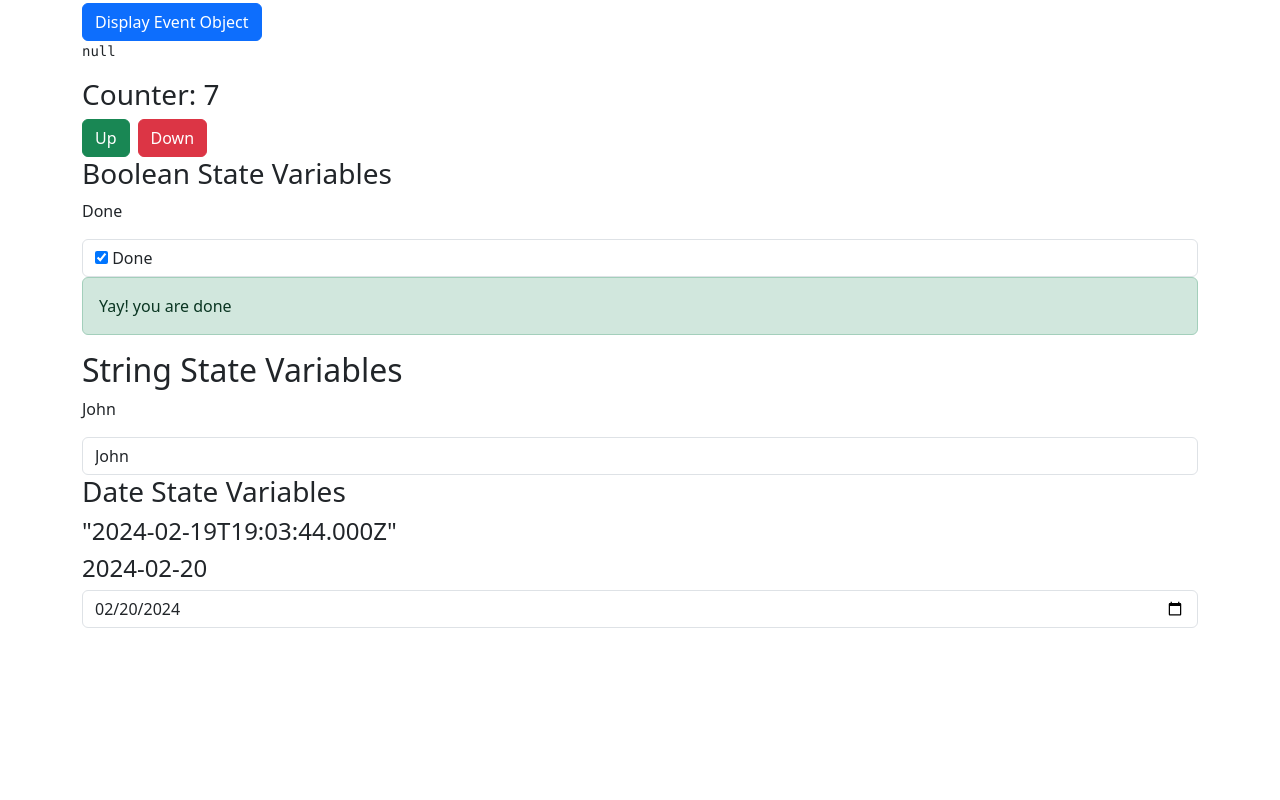
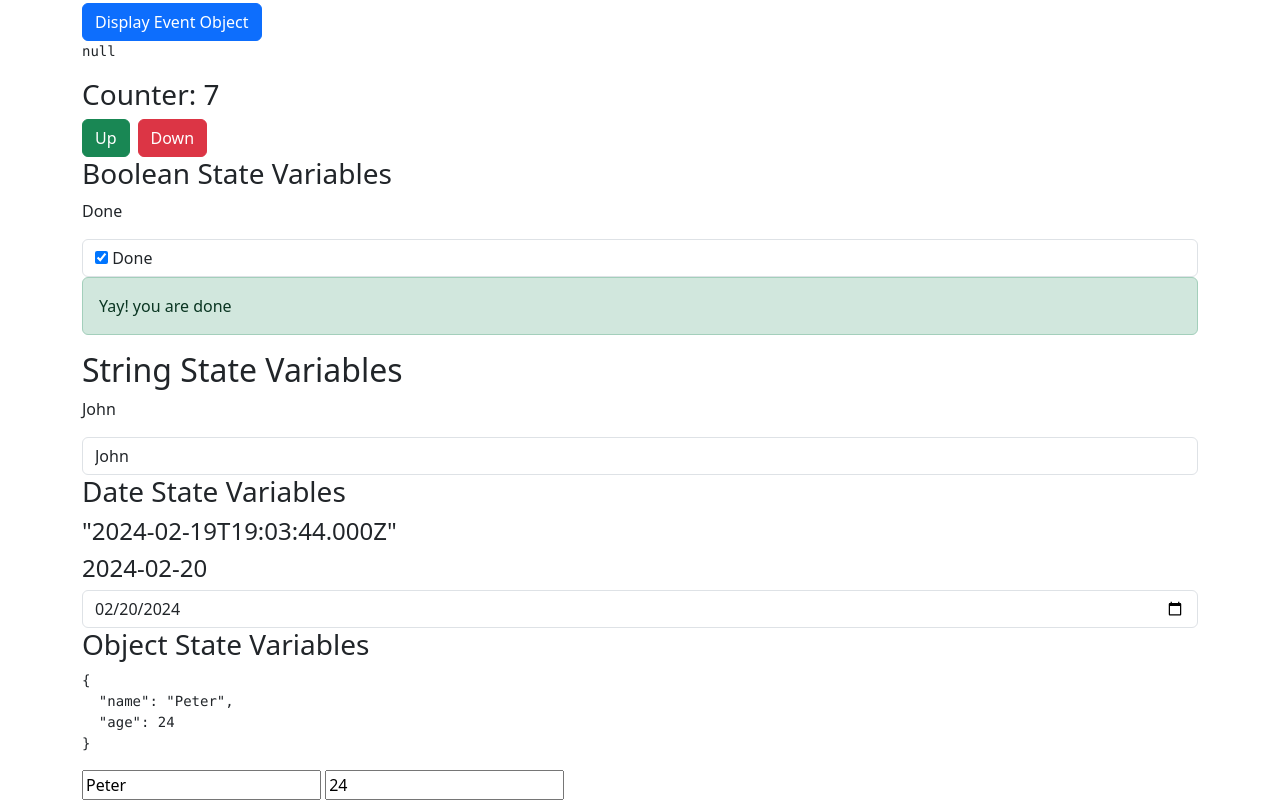
Before and after one commit to ewillia1/kanbas-react-web-app, a React (Create React App) app: page /#/Labs/a4 in a window 1280 px wide. Shown: the part 379-1179 px from the top of the page. Before the commit the page ends 1007 px from the top, so only its background shows below. Built offline with nearby package versions, Linux system fonts and the light colour scheme.

Commit message:
Finished 2.3.6 Object State Variables.

```diff
--- /dev/null
+++ b/src/Labs/a4/ObjectStateVariable.tsx
@@ -0,0 +1,14 @@
+import React, { useState } from "react";
+
+function ObjectStateVariable() {
+    const [person, setPerson] = useState({ name: "Peter", age: 24 });
+    return (
+        <div>
+            <h3>Object State Variables</h3>
+            <pre>{JSON.stringify(person, null, 2)}</pre>
+            <input value={person.name} onChange={(e) => setPerson({ ...person, name: e.target.value })}/>               {/* The spreader operator: ...person */}
+            <input value={person.age} onChange={(e) => setPerson({ ...person, age: parseInt(e.target.value) })}/>
+        </div>
+    );
+}
+export default ObjectStateVariable;
--- a/src/Labs/a4/index.tsx
+++ b/src/Labs/a4/index.tsx
@@ -3,6 +3,7 @@ import ClickEvent from "./ClickEvent";
 import Counter from "./Counter";
 import DateStateVariable from "./DateStateVariable";
 import EventObject from "./EventObject";
+import ObjectStateVariable from "./ObjectStateVariable";
 import PassingDataOnEvent from "./PassingDataOnEvent";
 import PassingFunctions from "./PassingFunctions";
 import StringStateVariables from "./StringStateVariables";
@@ -23,6 +24,7 @@ function Assignment4() {
             <BooleanStateVariables/>
             <StringStateVariables/>
             <DateStateVariable/>
+            <ObjectStateVariable/>
         </div>
     );
 }
```
